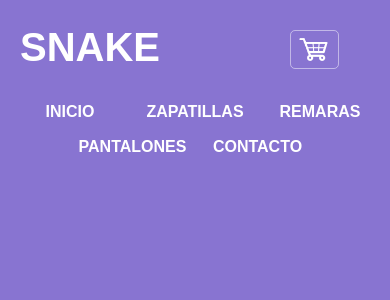
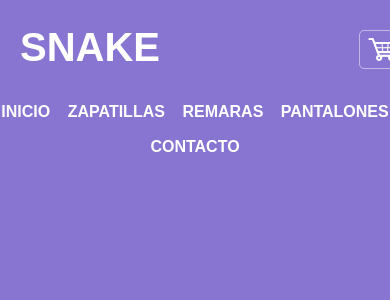
Before and after one commit to pablo1591moreno/ecommerce-section, a React (Create React App) app: page / in a window 390 px wide. Shown: the top 300 px of the page. Built offline with nearby package versions, Linux system fonts and the light colour scheme; no server answers; the database is empty; a web font is replaced by a local one.

Commit message:
ajuste 25/11

```diff
--- a/src/componentes/CartWidget/CartWidget.css
+++ b/src/componentes/CartWidget/CartWidget.css
@@ -34,12 +34,28 @@ button.botonCarrito:hover {
 
 
    button.botonCarrito  {
-      margin-left: 290px;
+      display: flex;
+      align-items: center;
+      background-color: rgba(255, 255, 255, 0);
+      border: 1px solid #ffffff7c;
+      border-radius: 5px;
+      transition-duration: 0.5s;
    }
 
-   .unidadesEnCarrito{
-         font-size: 16px;
+
+   button.botonCarrito:hover {
+      background-color: #ffffff79;
+      color: white;
    }
+
+
+     .unidadesEnCarrito{
+
+         font-size: 18px;
+         font-weight:normal;
+         color: white;
+         padding: 5px;
+     }
 
    .nidadCarritoCero{
       display:none;
--- a/src/componentes/NavBar/NavBar.css
+++ b/src/componentes/NavBar/NavBar.css
@@ -1,14 +1,16 @@
 .nav{
   margin-top: 30px;
   width: 100%;
-  height: 65px;
-  line-height: 40px;
   text-align: center;
 }
 
 .nav div.logo h1{
   width: 180px;
   position: absolute;
+}
+
+.cajaCarrito{
+  margin-left: 92%;
 }
 
 .snake{
@@ -24,20 +26,17 @@
   text-transform: uppercase;
 }
 
-.nav div.mainList{
-  float: right;
-}
-
 .nav div.mainList ul {
-  width:95%;
+  width: 100%;
   display: flex;
   list-style: none;
-  margin: 0;
+  margin: 5px 0 30px;
   padding: 0;
+  justify-content: space-around;
 }
 
 .nav div.mainList ul li {
-  width: 110px;
+  width: 100%;
 }
 
 .nav div.mainList ul li {
```
